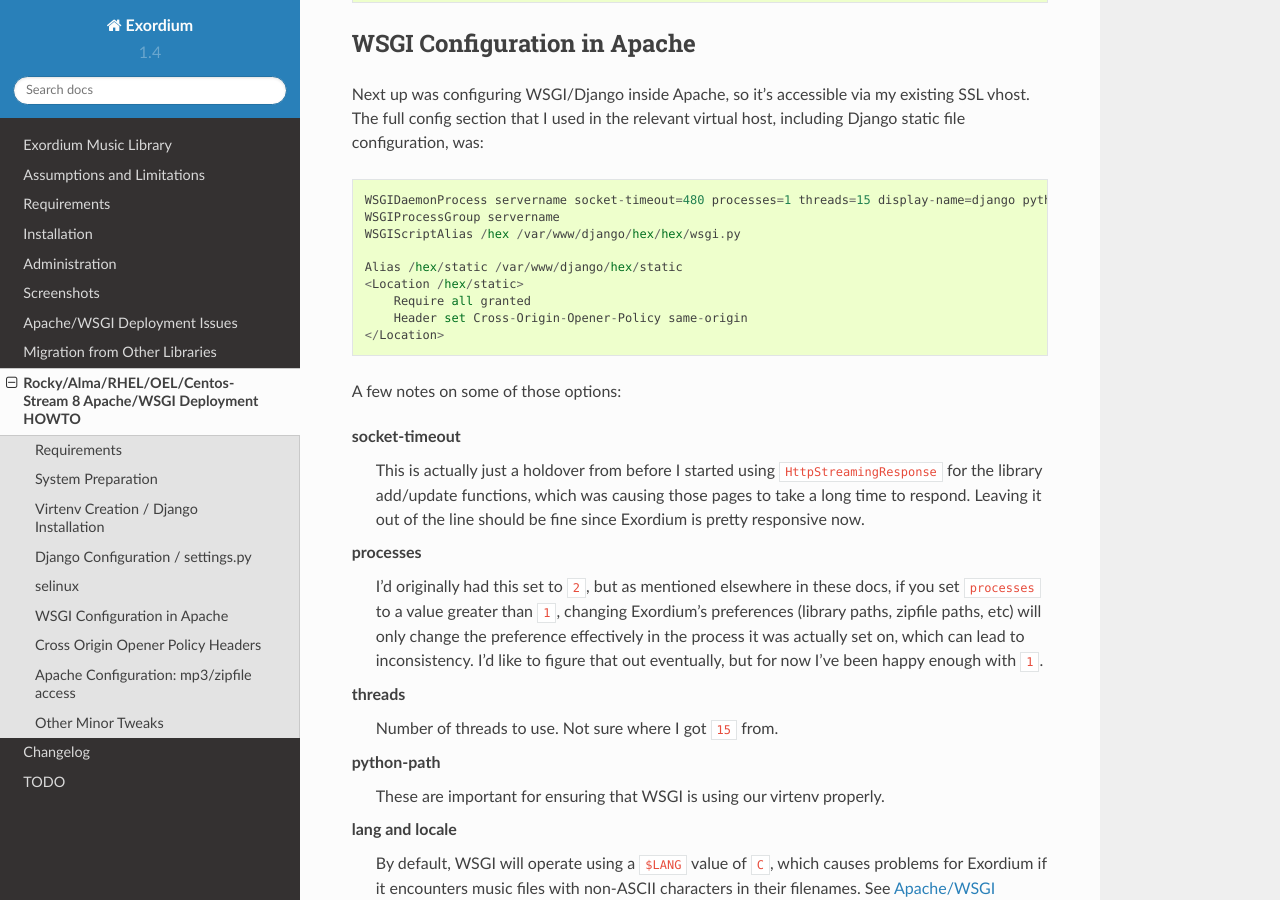
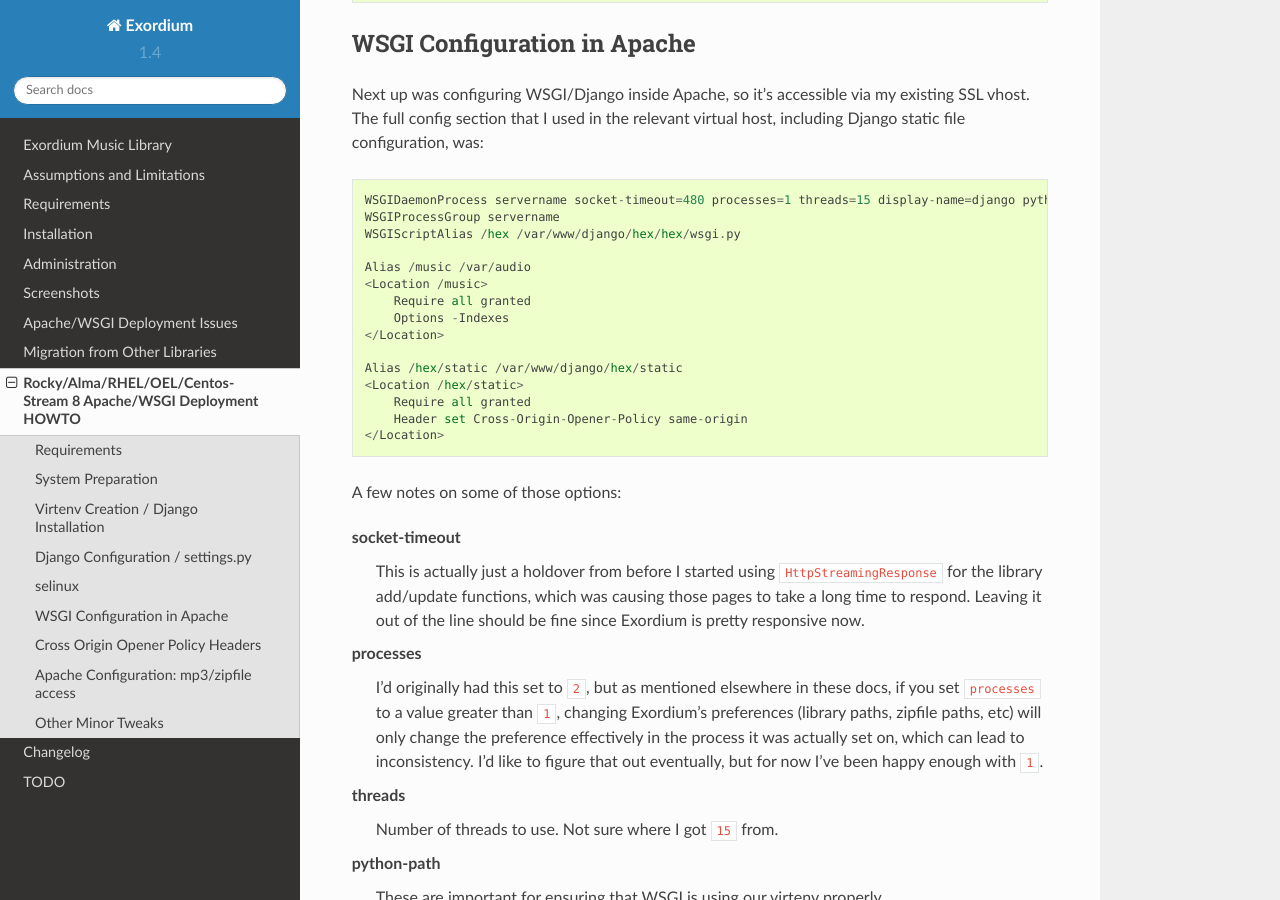
Before and after one commit to apocalyptech/exordium, a Sphinx documentation site: the page built from docs/apache_deployment_howto.rst, in a window 1280 px wide and 900 px high, scrolled down 3730 px. Built offline with Sphinx 7.4.7 and the Read the Docs theme 2.0.0, drawn with Linux system fonts in a browser that asks for light colours; some of the changed text lies outside the part shown.

Commit message:
A few more documentation tweaks

```diff
--- a/docs/administration.rst
+++ b/docs/administration.rst
@@ -18,7 +18,7 @@
 **Library Configuration** links to a Django administrative backend
 page provided by ``django-dynamic-preferences``, which provides
 access to the only real configuration options available in Exordium.
-There are four variables which can be configured:
+There are five variables which can be configured:
 
 Exordium Library Base Path
     This is the directory on the server where Exordium can find all
--- a/docs/apache_deployment_howto.rst
+++ b/docs/apache_deployment_howto.rst
@@ -190,6 +190,12 @@
     WSGIProcessGroup servername
     WSGIScriptAlias /hex /var/www/django/hex/hex/wsgi.py
 
+    Alias /music /var/audio
+    <Location /music>
+        Require all granted
+        Options -Indexes
+    </Location>
+
     Alias /hex/static /var/www/django/hex/static
     <Location /hex/static>
         Require all granted
@@ -273,7 +279,7 @@
 With that configuration, you'd end up setting the following in Django's settings:
 
 - **Exordium Library Base Path:** ``/var/audio``
-- **Exordium Media URL (for HTML5):** ``http://servername/music``
+- **Exordium Media URL (for HTML5):** ``https://servername/music``
 - **Exordium Media URL (for m3u):** ``http://servername/music``
 - **Exordium Zip File Generation Path:** ``/var/www/django/zipfiles``
 - **Exordium Zip File Retrieval URL:** ``http://servername/zipfiles``
```
